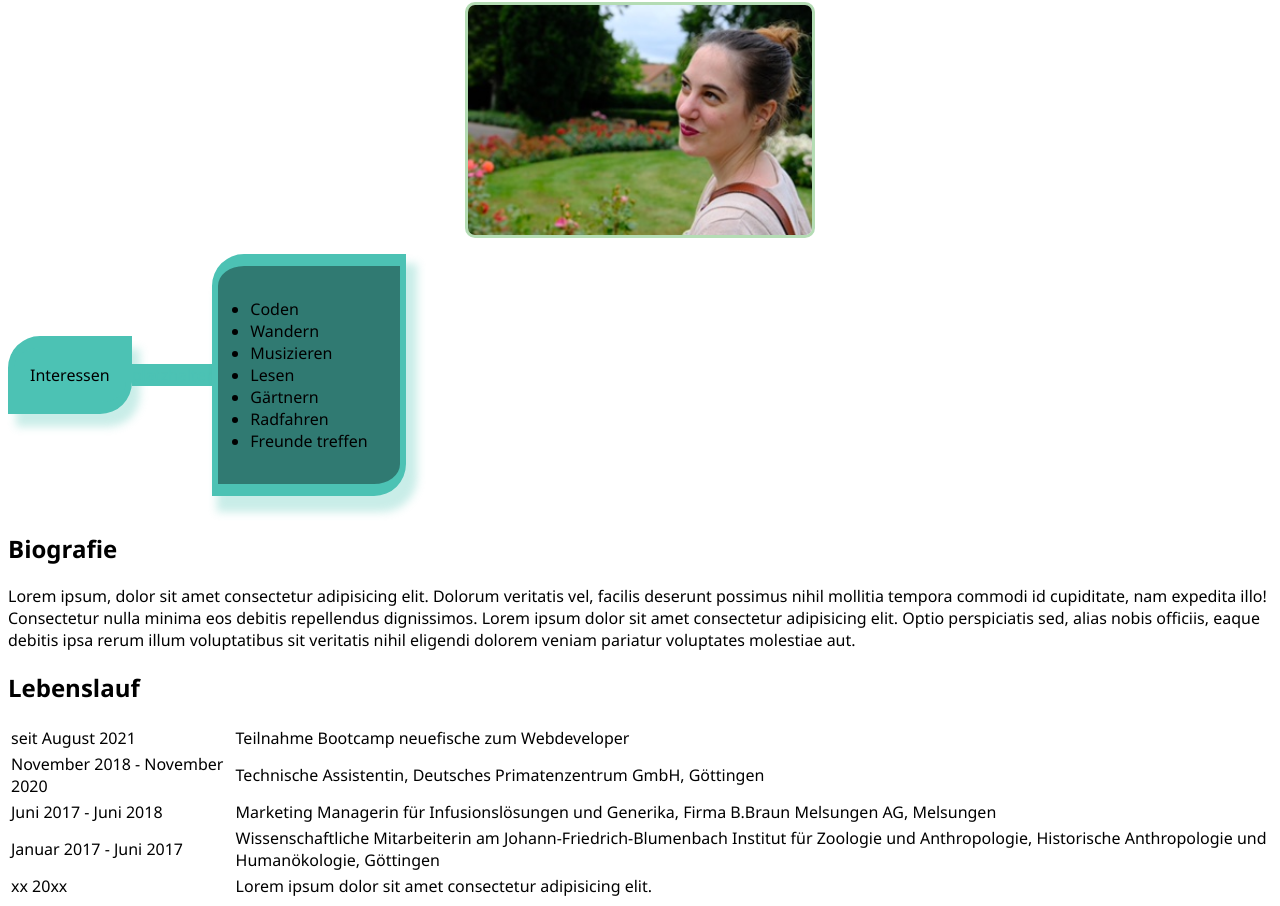
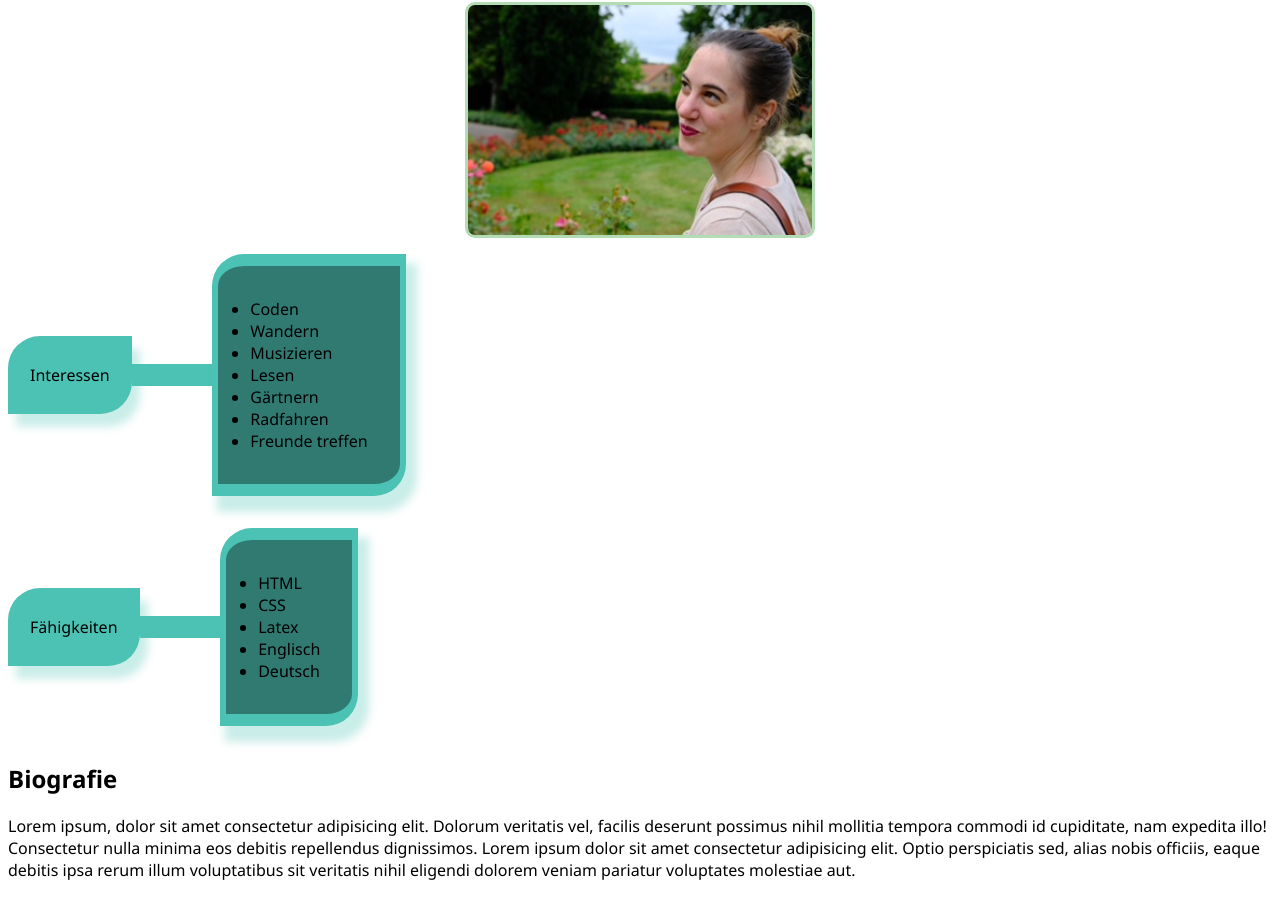
Before and after one commit to stschuessler/personal-website, a plain HTML site: page index.html in a window 1280 px wide. Shown: the part 155-1061 px from the top of the page. Drawn offline with Linux system fonts and the light colour scheme.

Commit message:
insert skills in panel element

```diff
--- a/index.html
+++ b/index.html
@@ -47,6 +47,27 @@
                              <li>Gärtnern</li>
                              <li>Radfahren</li>
                              <li>Freunde treffen</li>
+                         </ul>
+                </div>
+         </div>
+
+         <section class="interessen-fähigkeiten">
+            <div class="panel">
+                <div class="panel-box1">
+                   <p class="panel-p">Fähigkeiten</p>
+                </div>
+
+                <div class="panel-box2">
+                   <p class="panel-connection">platzhalter</p>
+                </div>
+
+                <div class="panel-box3">
+                        <ul class="list-fähigkeiten">
+                            <li>HTML</li>
+                            <li>CSS</li>
+                            <li>Latex</li>
+                            <li>Englisch</li>
+                            <li>Deutsch</li>
                          </ul>
                 </div>
          </div>
--- a/stylesheet.css
+++ b/stylesheet.css
@@ -75,7 +75,7 @@ header {
     /* flex-grow: 2 */
 }
 
-.list-interessen {
+.list-interessen, .list-fähigkeiten{
     padding: 2rem;
     background-color: rgb(48, 122, 114, 48);
     border-radius: 2rem 0rem;
```
